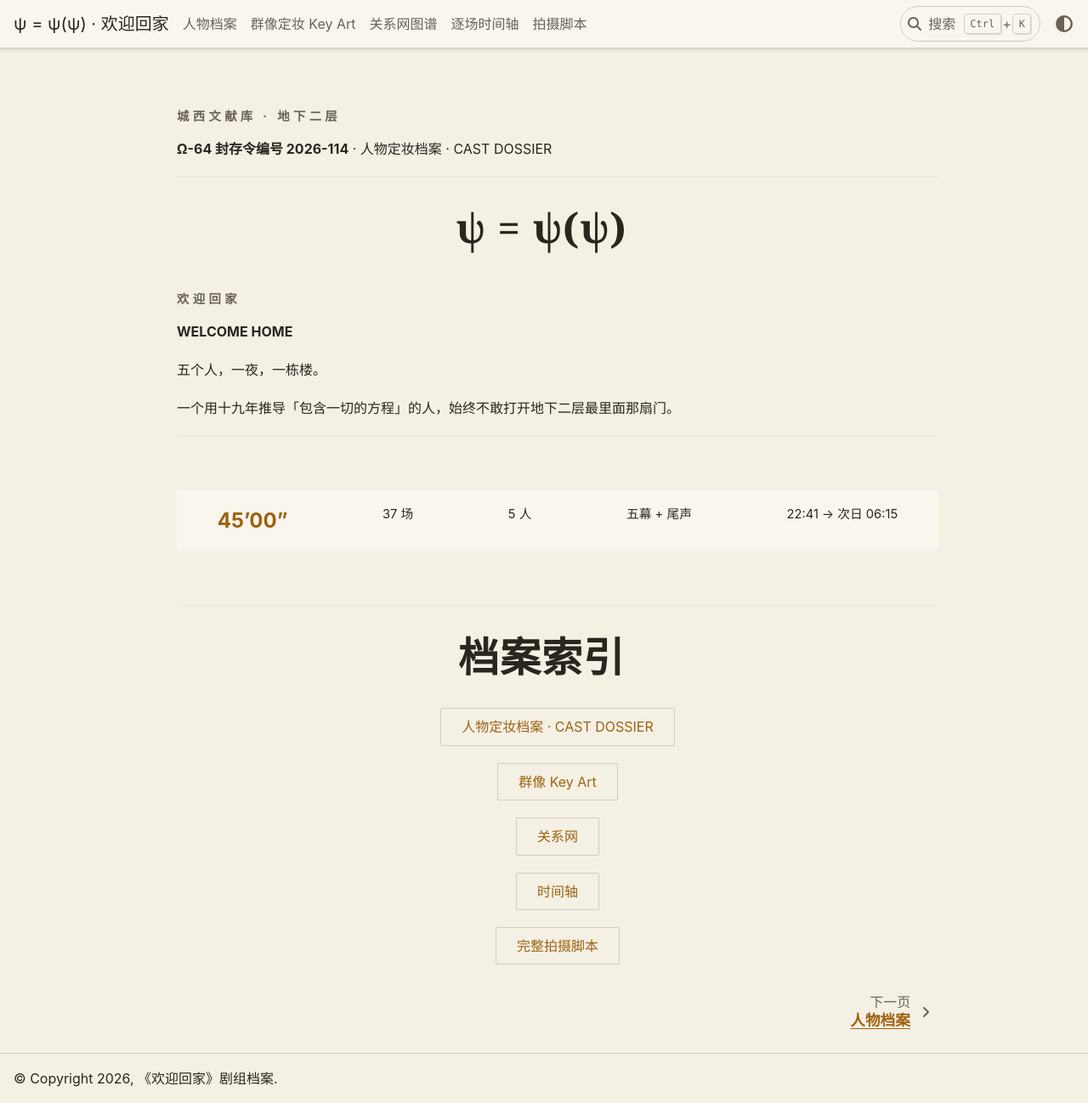
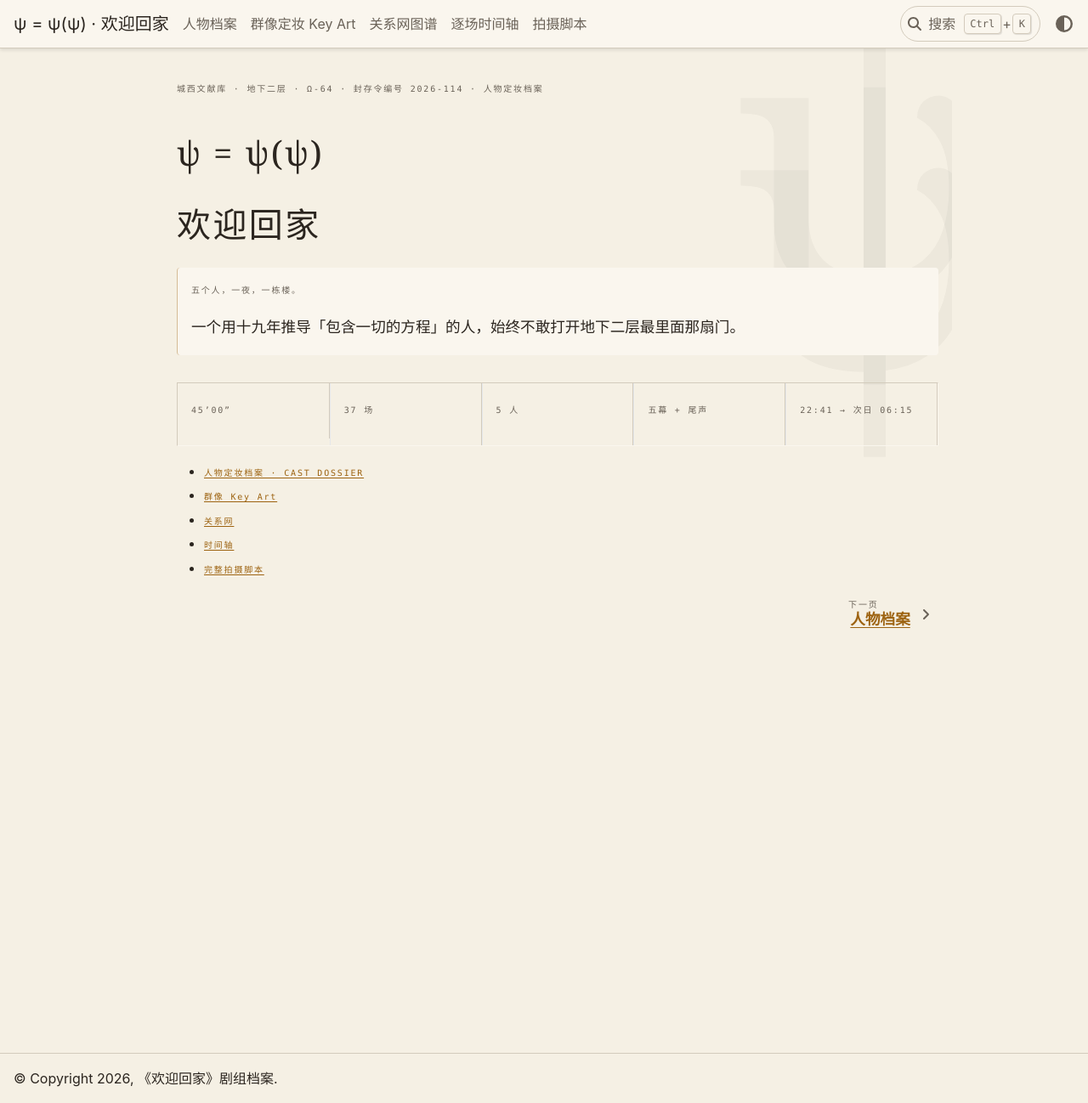
Before and after one commit to huncheng-lab/demo-welcome-home-sphinx, a Sphinx documentation site: the page built from docs/index.md, in a window 1280 px wide and 1298 px high. Shown: the whole window at 85% size. Built offline with Sphinx 7.4.7 and the PyData theme 0.15.4, drawn with Linux system fonts in a browser that asks for light colours.

Commit message:
style: 首页精确复刻原站 Hero 布局——全屏场记条+大标题+ψ水印+5列元数据

````diff
--- a/docs/_static/welcome-home.css
+++ b/docs/_static/welcome-home.css
@@ -256,89 +256,138 @@ pre {
 }
 
 /* ============================================================
-   首页（index）——档案站沉浸式布局
+   首页（index）——档案站沉浸式布局（复刻 React Hero 组件）
    ============================================================ */
 
-/* 首页隐藏左右侧边栏，内容全宽 */
-body:not([data-mode="auto"]) .bd-sidebar-primary,
-.bd-sidebar-secondary { display: none; }
+/* 全站隐藏侧边栏，内容全宽 */
+.bd-sidebar-primary, .bd-sidebar-secondary { display: none !important; }
+.bd-content { margin-left: 0 !important; max-width: 100% !important; }
+.bd-content__container { max-width: 100% !important; padding: 0 !important; }
 
-.bd-content { margin-left: 0 !important; max-width: 100% !important; }
-.bd-content__container { max-width: 100% !important; padding: 0 2rem; }
-
-/* 首页标题区：居中、大字号、serif */
-.bd-content h1:first-of-type {
-  font-size: 0.9rem;
-  letter-spacing: 0.3em;
-  text-transform: uppercase;
-  color: #6a6258;
-  border: none;
-  margin-top: 2rem;
+/* 首页主内容容器 */
+.bd-content .container,
+.bd-content .bd-content__inner {
+  max-width: 100% !important;
+  padding: 0 !important;
 }
 
-.bd-content h2:first-of-type {
-  font-size: 3rem;
-  font-weight: 700;
-  text-align: center;
-  margin: 2rem 0 0.5rem;
-  border: none;
+/* Hero 区：全屏高度 */
+.bd-content > section,
+.bd-content .section {
+  min-height: 100vh;
+  display: flex;
+  flex-direction: column;
+  justify-content: space-between;
+  padding: 2rem 3rem 0;
+  position: relative;
+  border-bottom: 1px solid #d3cbbc;
 }
 
-.bd-content h2:first-of-type + p {
-  text-align: center;
-  font-size: 1.1rem;
-  color: #6a6258;
-  letter-spacing: 0.15em;
+/* ψ 背景水印 */
+.bd-content h1::before {
+  content: "ψ";
+  position: absolute;
+  right: -5vw;
+  top: 50%;
+  transform: translateY(-50%);
+  font-family: var(--pst-font-family-heading);
+  font-size: 34vw;
+  line-height: 1;
+  color: rgba(43, 37, 31, 0.035);
+  pointer-events: none;
+  z-index: 0;
 }
 
-/* 元数据表格：去掉边框，变成卡片行 */
-.bd-content table:first-of-type {
-  margin: 3rem auto;
-  border: none;
-  max-width: 900px;
-}
-.bd-content table:first-of-type thead { display: none; }
-.bd-content table:first-of-type tbody tr {
+/* 顶部场记条（第一个段落） */
+.bd-content p:first-of-type {
+  font-family: var(--pst-font-family-monospace);
+  font-size: 10px;
+  letter-spacing: 0.18em;
+  color: #6a6258;
   display: flex;
-  justify-content: space-around;
+  justify-content: space-between;
+  flex-wrap: wrap;
   gap: 1rem;
-}
-.bd-content table:first-of-type tbody td {
-  text-align: center;
-  border: none;
-  background: transparent;
-  padding: 1rem 0.5rem;
-}
-.bd-content table:first-of-type tbody td:first-child {
-  font-size: 1.5rem;
-  font-weight: 700;
-  color: #9d6311;
-  display: block;
+  position: relative;
+  z-index: 1;
 }
 
-/* 全站导航链接区 */
-.bd-content .toctree-wrapper + p,
-.bd-content h2 + ul {
-  text-align: center;
-  list-style: none;
-  padding: 0;
-}
-.bd-content .toctree-wrapper + p a,
-.bd-content h2 + ul a {
-  display: inline-block;
-  margin: 0.5rem;
-  padding: 0.5rem 1.5rem;
-  border: 1px solid #d3cbbc;
-  border-radius: 2px;
-  text-decoration: none;
-}
-.bd-content .toctree-wrapper + p a:hover,
-.bd-content h2 + ul a:hover {
-  background: #e9decb;
-  border-color: #9d6311;
+/* 主标题 */
+.bd-content h1 {
+  font-family: var(--pst-font-family-heading);
+  font-size: clamp(4rem, 13vw, 8.5rem);
+  font-weight: 400;
+  line-height: 0.92;
+  letter-spacing: 0.06em;
+  margin: 3rem 0 0;
+  border: none;
+  position: relative;
+  z-index: 1;
 }
 
-/* 剧照图片：宽银幕比例 2.39:1 */
+/* 标题下的引用块（描述文字） */
+.bd-content blockquote {
+  border: none;
+  border-left: 1px solid rgba(157, 99, 17, 0.4);
+  padding-left: 1rem;
+  margin: 2rem 0;
+  font-family: var(--pst-font-family-heading);
+  font-size: 1.1rem;
+  color: rgba(43, 37, 31, 0.75);
+  line-height: 1.8;
+  position: relative;
+  z-index: 1;
+}
+
+/* 元数据表格：5列 grid */
+.bd-content table {
+  width: 100%;
+  margin-top: auto;
+  border-top: 1px solid #d3cbbc;
+  border-left: 1px solid #d3cbbc;
+  border-collapse: separate;
+  border-spacing: 0;
+  position: relative;
+  z-index: 1;
+}
+.bd-content table thead { display: none; }
+.bd-content table tbody {
+  display: grid;
+  grid-template-columns: repeat(5, 1fr);
+}
+.bd-content table tr {
+  display: contents;
+}
+.bd-content table td {
+  border-right: 1px solid #d3cbbc;
+  border-bottom: none;
+  background: transparent;
+  padding: 1.5rem 1rem;
+  font-family: var(--pst-font-family-heading);
+  font-size: 0.95rem;
+}
+.bd-content table td:first-child {
+  font-family: var(--pst-font-family-monospace);
+  font-size: 9px;
+  letter-spacing: 0.2em;
+  color: #6a6258;
+  display: block;
+  margin-bottom: 0.5rem;
+}
+
+/* 导航链接区 */
+.bd-content .toctree-wrapper,
+.bd-content h2 {
+  display: none;
+}
+
+.bd-content > p:last-of-type,
+.bd-content > ul:last-of-type {
+  max-width: 800px;
+  margin: 4rem auto;
+}
+
+/* 剧照图片：宽银幕比例 */
 .bd-content img {
   display: block;
   margin: 2rem auto;
@@ -346,7 +395,7 @@ body:not([data-mode="auto"]) .bd-sidebar-primary,
   height: auto;
 }
 
-/* 角色档案页：编号大字 */
+/* 角色档案页样式 */
 .bd-content h1 {
   font-size: 2.5rem;
 }
--- a/docs/index.md
+++ b/docs/index.md
@@ -2,29 +2,19 @@
 title: "城西文献库 · 地下二层"
 ---
 
-# 城西文献库 · 地下二层
-
-**Ω-64 封存令编号 2026-114** · 人物定妆档案 · CAST DOSSIER
-
----
+城西文献库 · 地下二层 · Ω-64 · 封存令编号 2026-114 · 人物定妆档案
 
 ## ψ = ψ(ψ)
 
 # 欢迎回家
 
-**WELCOME HOME**
-
-五个人，一夜，一栋楼。
-
-一个用十九年推导「包含一切的方程」的人，始终不敢打开地下二层最里面那扇门。
-
----
+> 五个人，一夜，一栋楼。
+>
+> 一个用十九年推导「包含一切的方程」的人，始终不敢打开地下二层最里面那扇门。
 
 | RUNTIME | SCENES | CAST | STRUCTURE | STORY TIME |
 |---|---|---|---|---|
 | 45'00" | 37 场 | 5 人 | 五幕 + 尾声 | 22:41 → 次日 06:15 |
-
----
 
 ```{toctree}
 :caption: 全站导航
````
